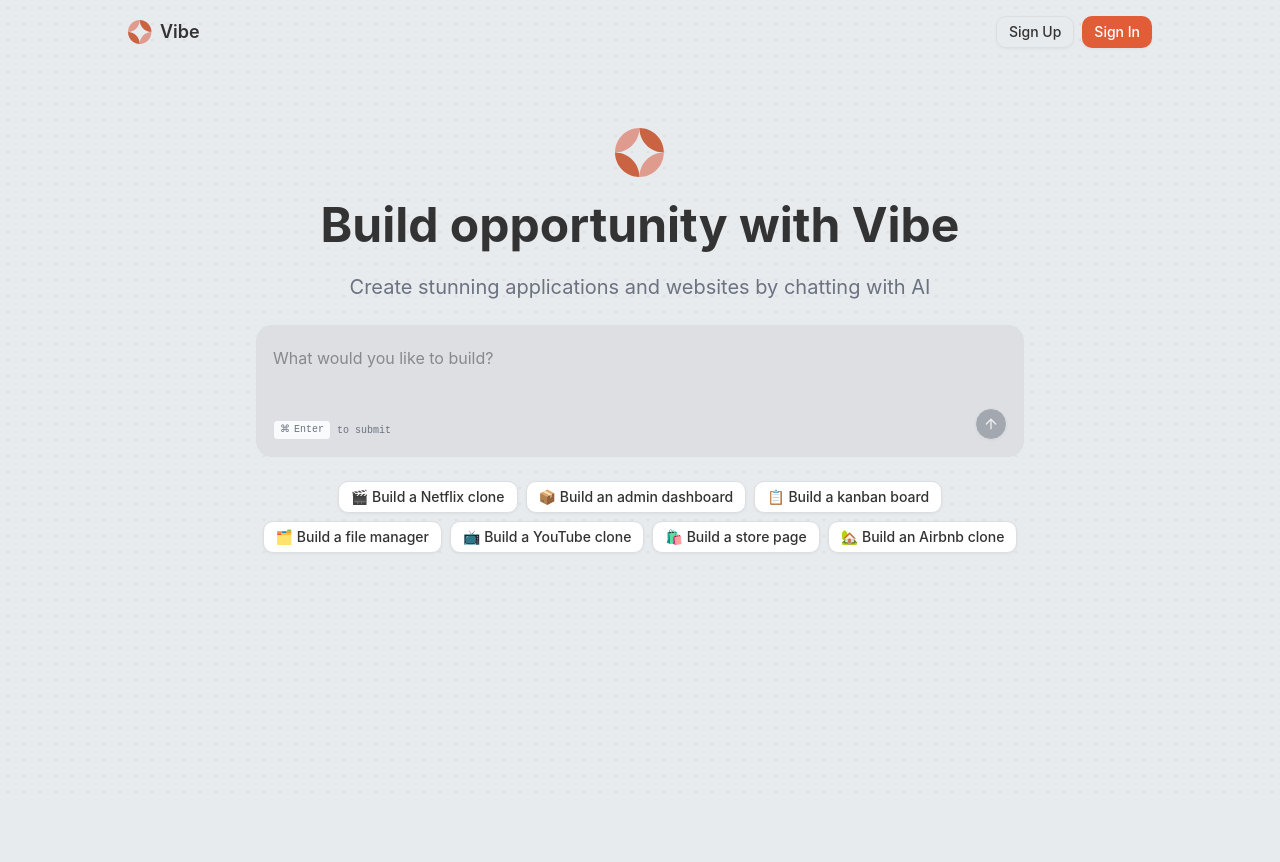
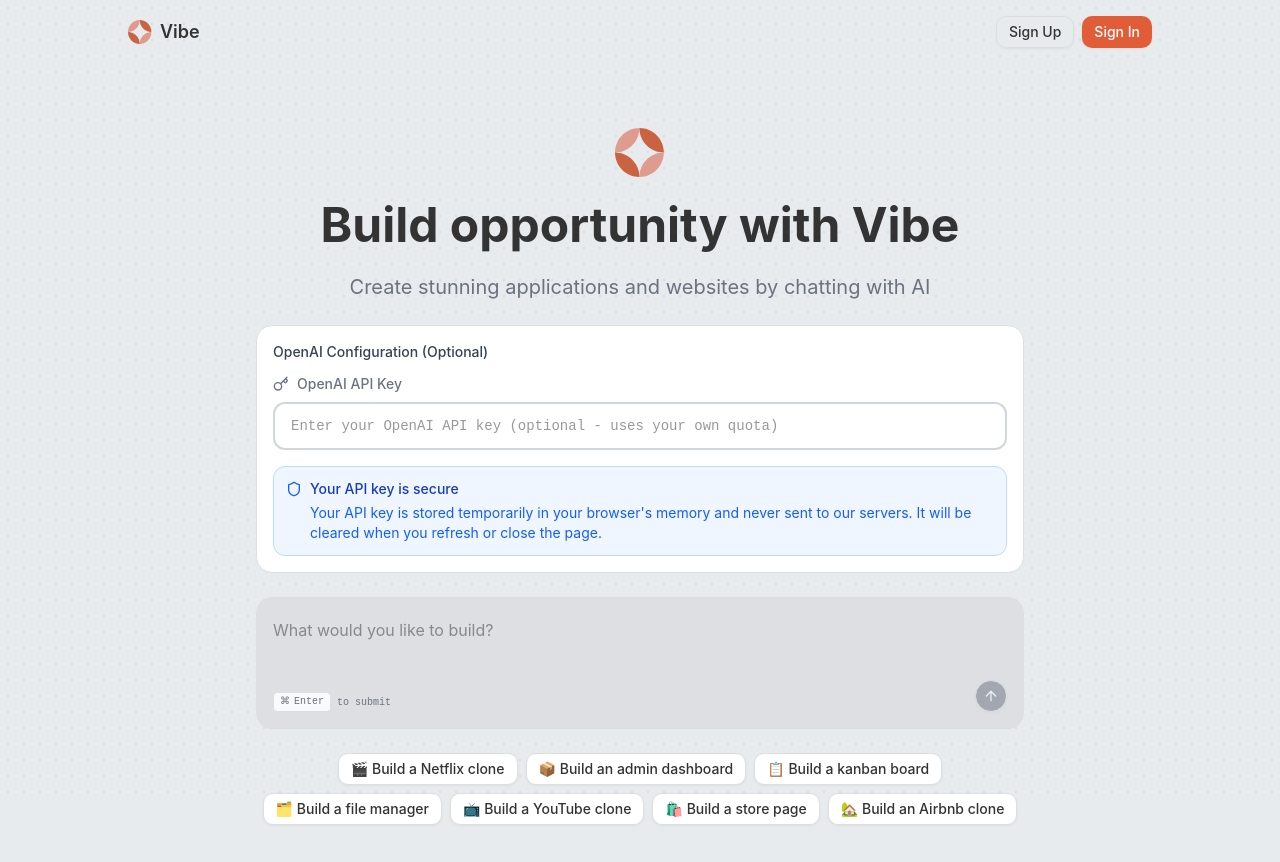
Before and after one commit to RyanHang07/vibe, a Next.js app: page / in a window 1280 px wide. Shown: the top 862 px of the page. Before the commit the page ends 800 px from the top, so only its background shows below. Built offline with nearby package versions, Linux system fonts and the light colour scheme; no server answers.

Commit message:
20: self sufficient openai keys

```diff
--- /dev/null
+++ b/src/components/api-key-form.tsx
@@ -0,0 +1,122 @@
+"use client";
+
+import { useState, useEffect } from 'react';
+import { Eye, EyeOff, Key, Shield, AlertCircle } from 'lucide-react';
+
+export default function ApiKeyInput({ onApiKeyChange, placeholder = "Enter your OpenAI API key for Inngest agents..." }) {
+  const [apiKey, setApiKey] = useState('');
+  const [showKey, setShowKey] = useState(false);
+  const [isValid, setIsValid] = useState(null);
+  const [isFocused, setIsFocused] = useState(false);
+
+  // Validate API key format (OpenAI keys start with 'sk-' and are typically 51 characters)
+  const validateApiKey = (key) => {
+    const trimmedKey = key.trim();
+    if (!trimmedKey) return null;
+    return trimmedKey.startsWith('sk-') && trimmedKey.length >= 48;
+  };
+
+  useEffect(() => {
+    const valid = validateApiKey(apiKey);
+    setIsValid(valid);
+
+    // Call the parent callback with the API key
+    if (onApiKeyChange) {
+      onApiKeyChange(valid ? apiKey.trim() : null);
+    }
+  }, [apiKey, onApiKeyChange]);
+
+  const handleInputChange = (e) => {
+    setApiKey(e.target.value);
+  };
+
+  const toggleShowKey = () => {
+    setShowKey(!showKey);
+  };
+
+  const clearKey = () => {
+    setApiKey('');
+    setShowKey(false);
+  };
+
+  return (
+    <div className="w-full max-w-3xl mx-auto">
+      <div className="mb-4">
+        <label className="flex items-center gap-2 text-sm font-medium text-muted-foreground mb-2">
+          <Key className="w-4 h-4" />
+          OpenAI API Key
+        </label>
+
+        <div className={`relative rounded-lg border-2 transition-all duration-200 ${
+          isFocused
+            ? 'border-blue-500 ring-2 ring-blue-500/20'
+            : isValid === true
+              ? 'border-green-500'
+              : isValid === false
+                ? 'border-red-500'
+                : 'border-gray-300 hover:border-gray-400'
+        }`}>
+          <input
+            type={showKey ? 'text' : 'password'}
+            value={apiKey}
+            onChange={handleInputChange}
+            onFocus={() => setIsFocused(true)}
+            onBlur={() => setIsFocused(false)}
+            placeholder={placeholder}
+            className="w-full px-4 py-3 pr-24 rounded-lg border-0 focus:outline-none focus:ring-0 font-mono text-sm bg-transparent"
+          />
+
+          <div className="absolute right-2 top-1/2 -translate-y-1/2 flex items-center gap-1">
+            {apiKey && (
+              <button
+                type="button"
+                onClick={clearKey}
+                className="p-1.5 text-gray-400 hover:text-gray-600 transition-colors rounded"
+                title="Clear API key"
+              >
+                <AlertCircle className="w-4 h-4" />
+              </button>
+            )}
+
+            {apiKey && (
+              <button
+                type="button"
+                onClick={toggleShowKey}
+                className="p-1.5 text-gray-400 hover:text-gray-600 transition-colors rounded"
+                title={showKey ? "Hide API key" : "Show API key"}
+              >
+                {showKey ? <EyeOff className="w-4 h-4" /> : <Eye className="w-4 h-4" />}
+              </button>
+            )}
+          </div>
+        </div>
+      </div>
+
+      {/* Status indicator */}
+      {apiKey && (
+        <div className={`flex items-center gap-2 text-sm ${
+          isValid ? 'text-green-600' : 'text-red-600'
+        }`}>
+          <div className={`w-2 h-2 rounded-full ${
+            isValid ? 'bg-green-500' : 'bg-red-500'
+          }`} />
+          {isValid ? 'Valid API key format' : 'Invalid API key format'}
+        </div>
+      )}
+
+      {/* Security notice */}
+      <div className="mt-4 p-3 bg-blue-50 rounded-lg border border-blue-200">
+        <div className="flex items-start gap-2">
+          <Shield className="w-4 h-4 text-blue-600 mt-0.5 flex-shrink-0" />
+          <div className="text-sm text-blue-800">
+            <p className="font-medium mb-1">Your API key is secure</p>
+            <p className="text-blue-600">
+              Your API key is stored temporarily in your browser's memory and never sent to our servers.
+              It will be cleared when you refresh or close the page.
+            </p>
+          </div>
+        </div>
+      </div>
+    </div>
+  );
+}
--- a/src/lib/usage.ts
+++ b/src/lib/usage.ts
@@ -3,7 +3,7 @@
 import { auth } from "@clerk/nextjs/server";
 
 
-const FREE_POINTS = 3;
+const FREE_POINTS = 10000; //updated to 100 temporarily to support self-provided openai usages
 const PRO_POINTS = 100;
 const DURATION = 30 * 24 * 60 * 60;
 const GENERATION_COST = 1;
--- a/src/modules/home/ui/components/project-form.tsx
+++ b/src/modules/home/ui/components/project-form.tsx
@@ -7,6 +7,7 @@
 import { z } from "zod";
 import { ArrowUpIcon, Loader2Icon } from "lucide-react";
 import { useMutation, useQueryClient } from "@tanstack/react-query";
+import ApiKeyInput from "@/components/api-key-form";
 
 import { cn } from "@/lib/utils";
 import { useTRPC } from "@/trpc/client";
@@ -21,6 +22,7 @@
     value: z.string()
         .min(1, { message: "Message is required" })
         .max(10000, { message: "Value is too long" }),
+    apiKey: z.string().optional(), // Add API key to the form schema
 })
 
 export const ProjectForm = () => {
@@ -28,10 +30,13 @@
     const trpc  = useTRPC();
     const clerk = useClerk();
     const queryClient = useQueryClient();
+    const [userApiKey, setUserApiKey] = useState<string | null>(null);
+
     const form = useForm<z.infer<typeof formSchema>>({
         resolver: zodResolver(formSchema),
         defaultValues: {
             value: "",
+            apiKey: undefined,
         },
     });
 
@@ -59,8 +64,10 @@
     }));
 
     const onSubmit = async (values: z.infer<typeof formSchema>) => {
+        // Include the API key in the submission
         await createProject.mutateAsync({
             value: values.value,
+            apiKey: userApiKey, // Pass the API key to your tRPC mutation
         })
     }
 
@@ -70,7 +77,11 @@
             shouldTouch: true,
             shouldValidate: true
         });
+    }
 
+    const handleApiKeyChange = (apiKey: string | null) => {
+        setUserApiKey(apiKey);
+        form.setValue("apiKey", apiKey || undefined);
     }
 
     const [isFocused, setIsFocused] = useState(false);
@@ -80,6 +91,17 @@
     return (
         <Form {...form}>
             <section className="space-y-6">
+                {/* API Key Input Section */}
+                <div className="bg-white dark:bg-sidebar p-4 rounded-xl border">
+                    <h3 className="text-sm font-medium text-gray-700 dark:text-gray-300 mb-3">
+                        OpenAI Configuration (Optional)
+                    </h3>
+                    <ApiKeyInput
+                        onApiKeyChange={handleApiKeyChange}
+                        placeholder="Enter your OpenAI API key (optional - uses your own quota)"
+                    />
+                </div>
+
                 <form
                     onSubmit={form.handleSubmit(onSubmit)}
                     className={cn(
@@ -115,6 +137,9 @@
                                 <span>&#8984;</span>Enter
                             </kbd>
                             &nbsp;to submit
+                            {userApiKey && (
+                                <span className="ml-2 text-green-600">• Using your API key</span>
+                            )}
                         </div>
                         <Button
                             disabled={isButtonDisabled}
--- a/src/modules/messages/server/procedures.ts
+++ b/src/modules/messages/server/procedures.ts
@@ -36,6 +36,7 @@
                     .min(1, { message: "Message is required" })
                     .max(10000, { message: "Value is too long" }),
                 projectId: z.string().min(1, { message: "Project ID is required" }),
+                apiKey: z.string().optional(), // Add API key input
             })
         )
         .mutation(async ({ input, ctx }) => {
@@ -83,6 +84,7 @@
                     data: {
                       value: input.value,
                       projectId: input.projectId,
+                      apiKey: input.apiKey, // Pass the API key to Inngest
                     }
             })
 
--- a/src/modules/projects/server/procedures.ts
+++ b/src/modules/projects/server/procedures.ts
@@ -45,10 +45,13 @@
                 value: z.string()
                     .min(1, { message: "Value is required" })
                     .max(10000, { message: "Value is too long" }),
+                apiKey: z.string().optional(), // Add API key as optional input
             }),
         )
         .mutation(async ({ input, ctx }) => {
 
+            // Skip credit consumption if user provides their own API key
+            if (!input.apiKey) {
                 try {
                     await consumeCredits();
                 } catch (error) {
@@ -62,6 +65,7 @@
                             code: "TOO_MANY_REQUESTS",
                             message: "You have run out of credits",
                         });
+                    }
                 }
             }
 
@@ -86,6 +90,7 @@
                     data: {
                       value: input.value,
                       projectId: createdProject.id,
+                      apiKey: input.apiKey, // Pass the API key to Inngest
                     }
             });
 
--- a/src/modules/projects/ui/components/message-form.tsx
+++ b/src/modules/projects/ui/components/message-form.tsx
@@ -13,7 +13,7 @@
 import { Form, FormField } from "@/components/ui/form";
 import { toast } from "sonner";
 import { Usage } from "./usage";
-
+import ApiKeyInput from "@/components/api-key-form"; // Import your API key component
 
 interface Props {
     projectId: string;
@@ -26,9 +26,12 @@
 })
 
 export const MessageForm = ({ projectId }: Props) => {
-    const trpc  = useTRPC();
+    const trpc = useTRPC();
     const queryClient = useQueryClient();
     const router = useRouter();
+
+    // Add API key state
+    const [validApiKey, setValidApiKey] = useState(null);
 
     const { data: usage } = useQuery(trpc.usage.status.queryOptions());
 
@@ -58,25 +61,40 @@
     }));
 
     const onSubmit = async (values: z.infer<typeof formSchema>) => {
+        if (!validApiKey) {
+            toast.error("Please enter a valid OpenAI API key");
+            return;
+        }
+
         await createMessage.mutateAsync({
             value: values.value,
             projectId: projectId,
+            // Pass API key to your mutation
+            apiKey: validApiKey,
         })
     }
 
     const [isFocused, setIsFocused] = useState(false);
     const isPending = createMessage.isPending;
-    const isButtonDisabled = isPending || !form.formState.isValid;
+    // Update button disabled state to include API key check
+    const isButtonDisabled = isPending || !form.formState.isValid || !validApiKey;
     const showUsage = !!usage;
 
     return (
+        <div className="space-y-4">
+            {/* Add API key input */}
+            <ApiKeyInput
+                onApiKeyChange={setValidApiKey}
+                placeholder="OpenAI API key Required"
+            />
+
             <Form {...form}>
-            {showUsage && (
+                {/* {showUsage && (
                     <Usage
                         points={usage.remainingPoints}
                         msBeforeNext={usage.msBeforeNext}
                     />
-            )}
+                )} */}
                 <form
                     onSubmit={form.handleSubmit(onSubmit)}
                     className={cn(
@@ -97,7 +115,7 @@
                                 minRows={2}
                                 maxRows={8}
                                 className="pt-4 resize-none border-none w-full outline-none bg-transparent"
-                            placeholder="What would you like to build?"
+                                placeholder={validApiKey ? "What would you like to build?" : "Enter API key first..."}
                                 onKeyDown={(e) => {
                                     if (e.key === "Enter" && (e.ctrlKey || e.metaKey)) {
                                         e.preventDefault();
@@ -129,5 +147,6 @@
                     </div>
                 </form>
             </Form>
+        </div>
     )
 }
--- a/src/modules/projects/ui/views/project-view.tsx
+++ b/src/modules/projects/ui/views/project-view.tsx
@@ -85,13 +85,13 @@
                                 </TabsTrigger>
                             </TabsList>
                             <div className="ml-auto flex items-center gap-x-2">
-                                {!hasProAccess &&
+                                {/* {!hasProAccess &&
                                     <Button asChild size="sm" variant="tertiary">
                                         <Link href="/pricing">
                                             <CrownIcon /> Upgrade
                                         </Link>
                                     </Button>
-                                }
+                                } */}
                                 <UserControl />
                             </div>
                         </div>
```
Also changed, not shown: src/inngest/functions.ts (+15 -6 lines). Lines whose indentation alone changed are shown as unchanged.
